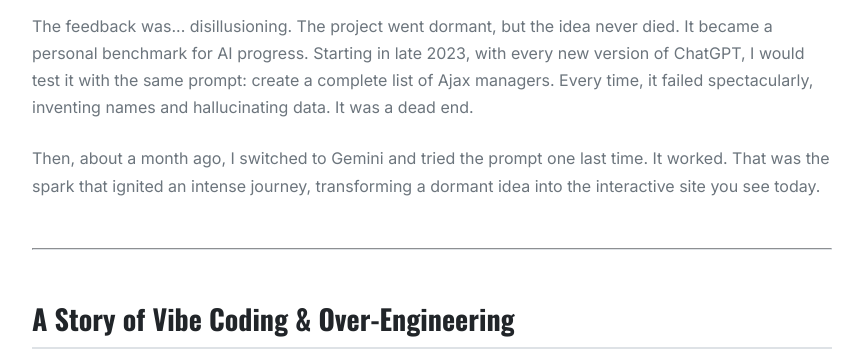
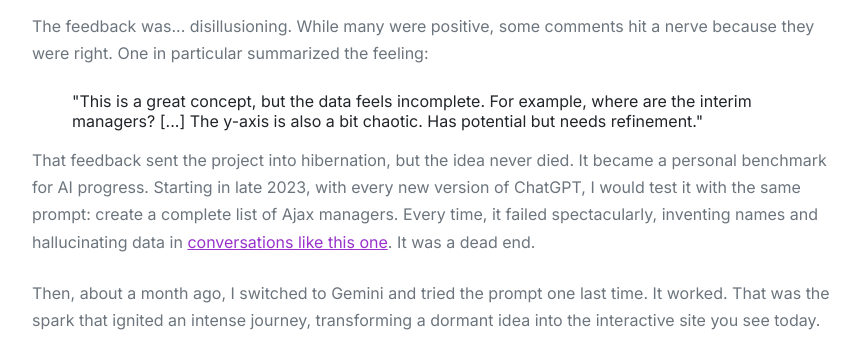
Before and after one commit to jasperkoningnl/voetbaltrainers, a plain HTML site: page about.html in a window 1280 px wide. Shown: the part 788-1150 px from the top of the page, without its empty margins (208-1071 px from the left). Drawn offline with nearby package versions, Linux system fonts and the light colour scheme.

Commit message:
HTML Versie: 9.0

```diff
--- a/about.html
+++ b/about.html
@@ -1,9 +1,9 @@
 <!DOCTYPE html>
 <!--
-  HTML Versie: 8.0
+  HTML Versie: 9.0
   Changelog:
-  - Breedte van de afbeelding van de eerste visualisatie beperkt om layout-problemen te voorkomen.
-  - Een korte reflectie vanuit de AI toegevoegd aan het verhaal.
+  - Link naar ChatGPT-conversatie toegevoegd.
+  - Representatieve Reddit-comment toegevoegd om het verhaal levendiger te maken.
 -->
 <html lang="en">
 <head>
@@ -63,7 +63,11 @@
                 <figcaption>The original, static visualization from January 2022 that started it all.</figcaption>
             </figure>
 
-            <p>The feedback was... disillusioning. The project went dormant, but the idea never died. It became a personal benchmark for AI progress. Starting in late 2023, with every new version of ChatGPT, I would test it with the same prompt: create a complete list of Ajax managers. Every time, it failed spectacularly, inventing names and hallucinating data. It was a dead end.</p>
+            <p>The feedback was... disillusioning. While many were positive, some comments hit a nerve because they were right. One in particular summarized the feeling:</p>
+
+            <blockquote>"This is a great concept, but the data feels incomplete. For example, where are the interim managers? [...] The y-axis is also a bit chaotic. Has potential but needs refinement."</blockquote>
+
+            <p>That feedback sent the project into hibernation, but the idea never died. It became a personal benchmark for AI progress. Starting in late 2023, with every new version of ChatGPT, I would test it with the same prompt: create a complete list of Ajax managers. Every time, it failed spectacularly, inventing names and hallucinating data in <a href="https://chatgpt.com/share/688524c0-052c-800d-9322-71f956e18829" target="_blank" rel="noopener noreferrer">conversations like this one</a>. It was a dead end.</p>
 
             <p>Then, about a month ago, I switched to Gemini and tried the prompt one last time. It worked. That was the spark that ignited an intense journey, transforming a dormant idea into the interactive site you see today.</p>
 
```
